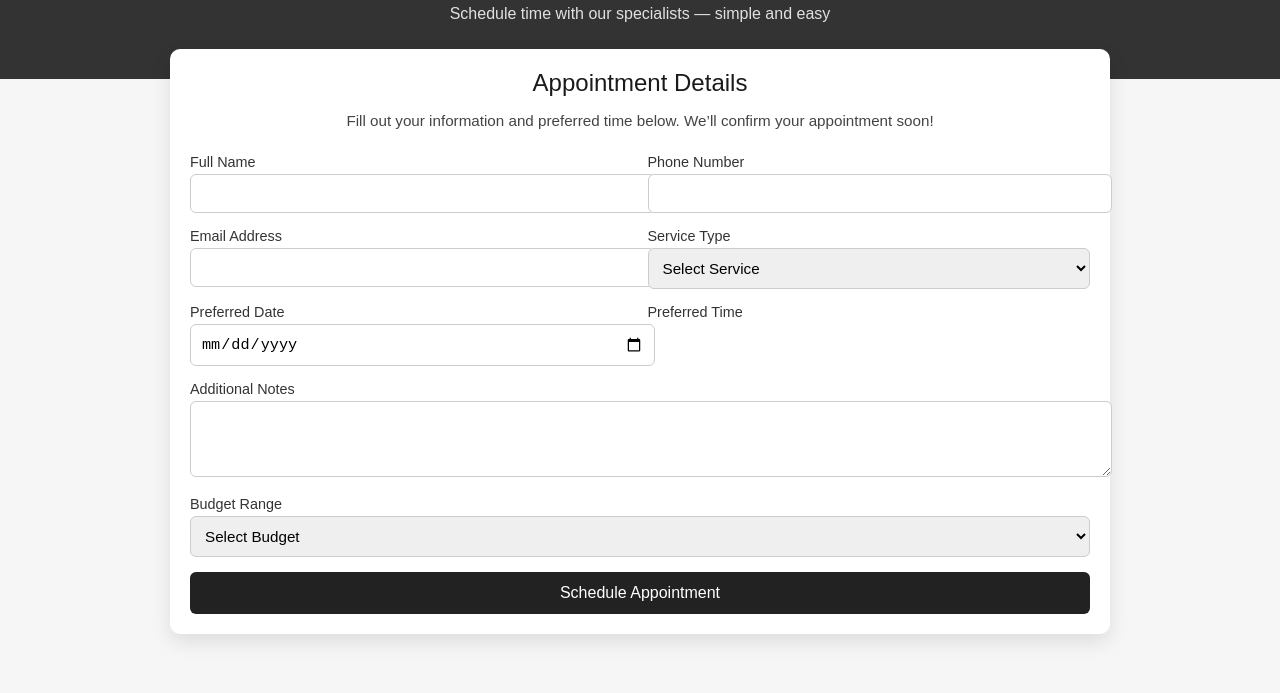
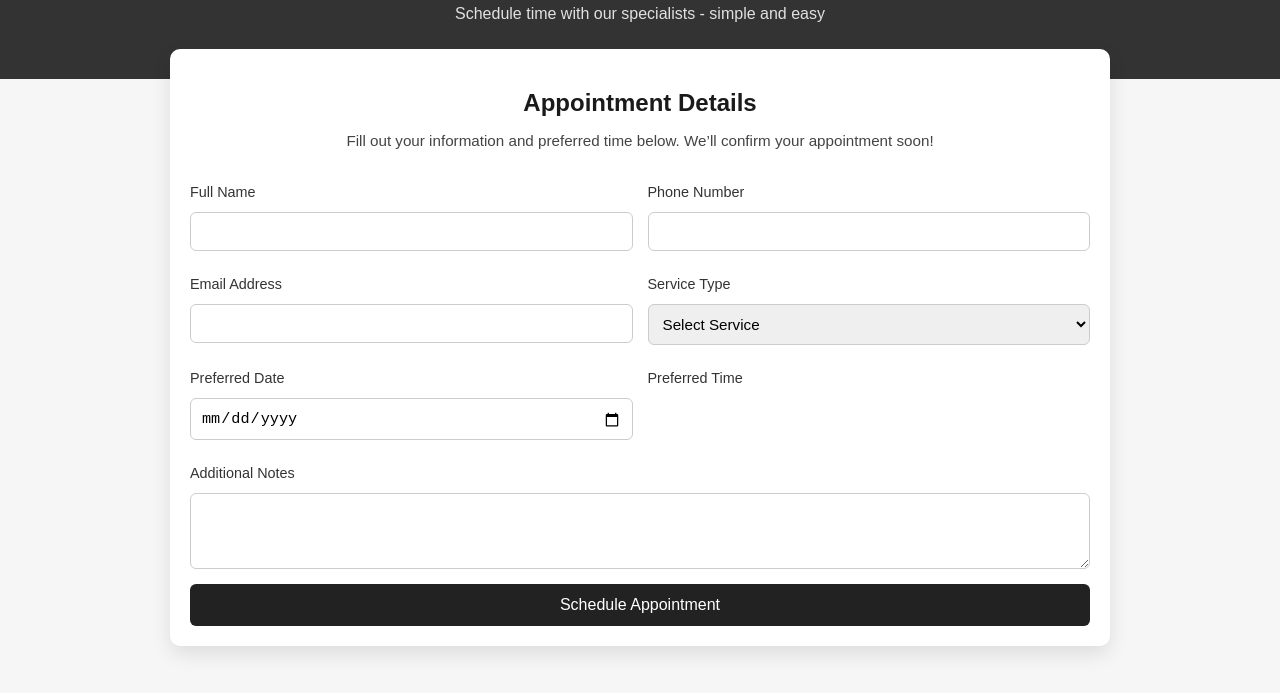
Before and after one commit to MatthewRVA/BookingPage, a website: page index.html in a window 1280 px wide. Shown: the part 87-780 px from the top of the page. Drawn offline with Linux system fonts and the light colour scheme.

Commit message:
Add files via upload

```diff
--- a/app.js
+++ b/app.js
@@ -62,8 +62,7 @@ bookingForm.addEventListener("submit", async function(e) {
         service_id: serviceMap[document.getElementById("service").value] || "",
         appointment_time: dateInput.value + "T" + selectedTimeInput.value,
         custom_fields: [
-            { label: "Additional Notes", value: document.getElementById("notes").value },
-            { label: "Budget Range", value: document.getElementById("budget").value }
+            { label: "Additional Notes", value: document.getElementById("notes").value }
         ]
     };
 
--- a/index.html
+++ b/index.html
@@ -7,81 +7,64 @@
   <link rel="stylesheet" href="styles.css">
 </head>
 <body>
-
   <header>
     <h1>Book Your Consultation</h1>
-    <p>Schedule time with our specialists — simple and easy</p>
+    <p>Schedule time with our specialists - simple and easy</p>
   </header>
 
-<div class="booking-container">
-    <div class="section-title">Appointment Details</div>
-    <div class="description">
-        Fill out your information and preferred time below. We’ll confirm your appointment soon!
-    </div>
+  <main class="booking-container">
+    <h2 class="section-title">Appointment Details</h2>
+    <p class="description">
+      Fill out your information and preferred time below. We&rsquo;ll confirm your appointment soon!
+    </p>
 
     <form id="bookingForm">
-
       <div class="grid">
         <div>
           <label for="fullname">Full Name</label>
-                <input type="text" id="fullname" required>
+          <input type="text" id="fullname" name="fullname" autocomplete="name" required>
         </div>
-
         <div>
           <label for="phone">Phone Number</label>
-                <input type="tel" id="phone" required>
+          <input type="tel" id="phone" name="phone" autocomplete="tel" required>
         </div>
-
         <div>
           <label for="email">Email Address</label>
-                <input type="email" id="email" required>
+          <input type="email" id="email" name="email" autocomplete="email" required>
         </div>
-
         <div>
           <label for="service">Service Type</label>
-                <select id="service" required>
+          <select id="service" name="service" required>
             <option value="">Select Service</option>
             <option>Cabinet Design Consultation</option>
             <option>Showroom Visit</option>
             <option>Custom Quote Review</option>
           </select>
         </div>
-
         <div>
           <label for="date">Preferred Date</label>
-                <input type="date" id="date" required>
+          <input type="date" id="date" name="date" required>
         </div>
-
         <div>
           <label for="time">Preferred Time</label>
-                <div id="timeSlots" class="time-slots"></div>
-                <input type="hidden" id="selectedTime">
+          <div id="timeSlots" class="time-slots" aria-live="polite"></div>
+          <input type="hidden" id="selectedTime" name="selectedTime">
         </div>
-
         <div class="full-width">
           <label for="notes">Additional Notes</label>
-                <textarea id="notes" rows="3"></textarea>
+          <textarea id="notes" name="notes" rows="3"></textarea>
         </div>
-
-            <div class="full-width">
-                <label for="budget">Budget Range</label>
-                <select id="budget">
-                    <option value="">Select Budget</option>
-                    <option>Under $10,000</option>
-                    <option>$10,000 – $25,000</option>
-                    <option>$25,000+</option>
-                </select>
-            </div>
-
+        <!-- Budget Range removed per request -->
         <div class="full-width">
           <button type="submit">Schedule Appointment</button>
         </div>
       </div>
-
     </form>
 
-    <div class="success" id="successMsg">Your appointment request has been sent!</div>
-</div>
+    <p class="success" id="successMsg" role="status" aria-live="polite">
+      Your appointment request has been sent!
+    </p>
+  </main>
 
   <script src="app.js"></script>
 </body>
--- a/styles.css
+++ b/styles.css
@@ -56,19 +56,34 @@ header p {
     gap: 15px;
 }
 
+/* Ensure each form cell stacks label + control with consistent spacing */
+.grid > div {
+    display: flex;
+    flex-direction: column;
+    gap: 6px;
+    align-items: flex-start;
+}
+
 label {
     font-size: 0.9rem;
     color: #333;
-    margin-bottom: 4px;
+    margin-top: 10px;
+    margin-bottom: 6px;
     display: block;
+    width: 100%;
+    text-align: left;
+    box-sizing: border-box;
 }
 
 input, select, textarea {
     width: 100%;
+    max-width: none;
+    margin: 0;
     padding: 10px;
     border: 1px solid #ccc;
     border-radius: 6px;
     font-size: 0.95rem;
+    box-sizing: border-box;
 }
 
 textarea {
@@ -80,7 +95,8 @@ textarea {
     display: flex;
     flex-wrap: wrap;
     gap: 8px;
-    margin-top: 5px;
+    margin-top: 8px;
+    width: 100%;
 }
 
 .time-slots button {
@@ -100,6 +116,15 @@ textarea {
 /* Full width buttons + messages */
 .full-width {
     grid-column: 1 / -1;
+    align-items: stretch;
+}
+
+/* Make controls inside full-width rows expand to the container */
+.full-width input,
+.full-width textarea,
+.full-width select {
+    width: 100%;
+    max-width: none;
 }
 
 button[type="submit"] {
@@ -133,5 +158,6 @@ button[type="submit"]:hover {
 @media (max-width: 700px) {
     .grid {
         grid-template-columns: 1fr;
+        gap: 18px;
     }
 }
```
Lines whose indentation alone changed are shown as unchanged.
